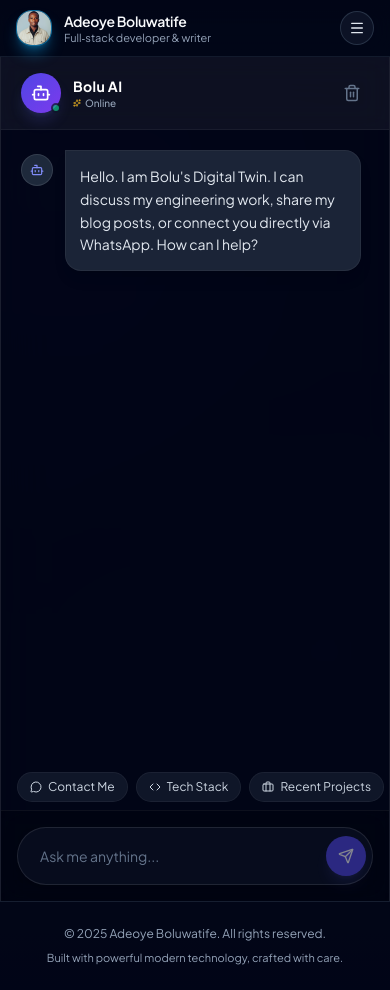
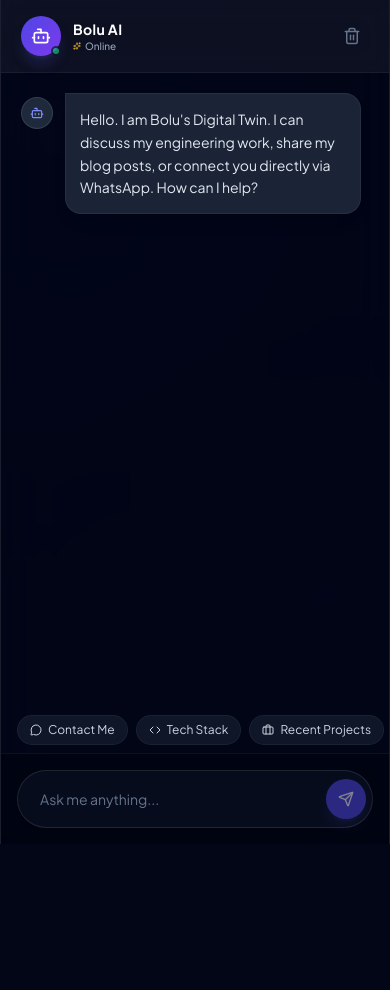
Before and after one commit to boluadeoye/world-class-blog-frontend, a Next.js app: page /chat in a window 390 px wide. After the commit the page ends 844 px from the top, so only its background shows below. Built offline with nearby package versions, Linux system fonts and the light colour scheme.

Commit message:
Fix: Added z-index 100 to Chat Page to cover global header

```diff
--- a/src/app/chat/page.js
+++ b/src/app/chat/page.js
@@ -6,7 +6,7 @@ export const metadata = {
 };
 
 export default function ChatPage() {
-  // HARDCODED CONTEXT (To prevent build errors)
+  // HARDCODED CONTEXT (Stable & Fast)
   const blogContext = `
     Name: Boluwatife Adeoye
     Role: Software Engineer (Full Stack)
@@ -22,15 +22,17 @@ export default function ChatPage() {
   `;
 
   return (
-    <main className="h-[100dvh] w-full bg-slate-950 flex items-center justify-center p-0 md:p-4 relative overflow-hidden">
-      {/* Subtle Background Gradients */}
+    // FIXED: 'fixed inset-0 z-[100]' covers the global header completely
+    <main className="fixed inset-0 z-[100] bg-slate-950 flex items-center justify-center p-0 md:p-4 overflow-hidden">
+
+      {/* Background Gradients */}
       <div className="absolute top-0 left-0 w-full h-full overflow-hidden pointer-events-none">
         <div className="absolute top-[-10%] left-[-10%] w-[50%] h-[50%] bg-indigo-900/20 rounded-full blur-[120px]" />
         <div className="absolute bottom-[-10%] right-[-10%] w-[50%] h-[50%] bg-emerald-900/10 rounded-full blur-[120px]" />
       </div>
 
       {/* The Chat Interface */}
-      <div className="w-full h-full md:h-[85vh] md:max-w-2xl z-10">
+      <div className="w-full h-full md:h-[85vh] md:max-w-2xl z-10 relative">
         <ChatInterface blogContext={blogContext} />
       </div>
     </main>
```
